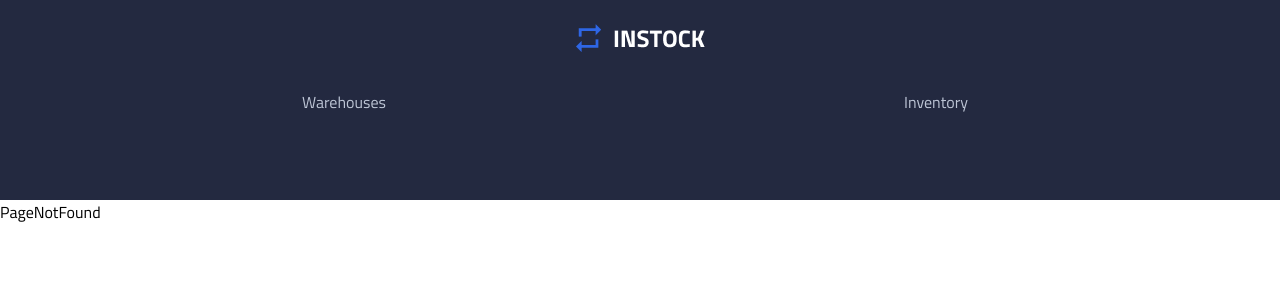
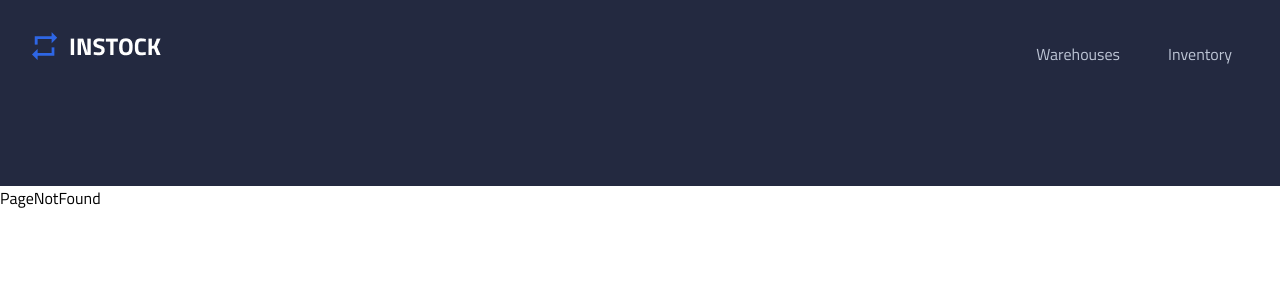
Before and after one commit to laura-nguyen/red-eyed-tree-frog-instock-client, a React (Vite) app: page / in a window 1280 px wide. Shown: the top 300 px of the page. Built offline with nearby package versions, Linux system fonts and the light colour scheme.

Commit message:
header responsive for tablet

```diff
--- a/src/components/Header/Header.scss
+++ b/src/components/Header/Header.scss
@@ -8,9 +8,19 @@
     text-align: center;
     width: 100%;
     background-color: $bg-color-1;
-    height: 200px;
+    height: 12.5rem;
+    @include tablet {
+        flex-direction: row;
+        justify-content: space-between;
+        align-items: baseline;
+        height: 11.625rem;
+        padding: 2rem;
+    }
     &__logo{
         padding: 1.5rem;
+        @include tablet{
+            padding: 0;
+        }
     }
     .nav{
         display: flex;
@@ -18,11 +28,18 @@
         align-items: center;
         gap: 1rem;
         padding-bottom: 1rem;
+        @include tablet {
+            padding: 0;
+        }
         &__item{
             color: $secondary-color-2;
             text-decoration: none;
             width: 45%;
             padding: 0.5rem;
+            @include tablet {
+                width: 100%;
+                padding: .5rem 1rem;
+            }
             &:hover{
                 text-decoration: underline;
             }
```
